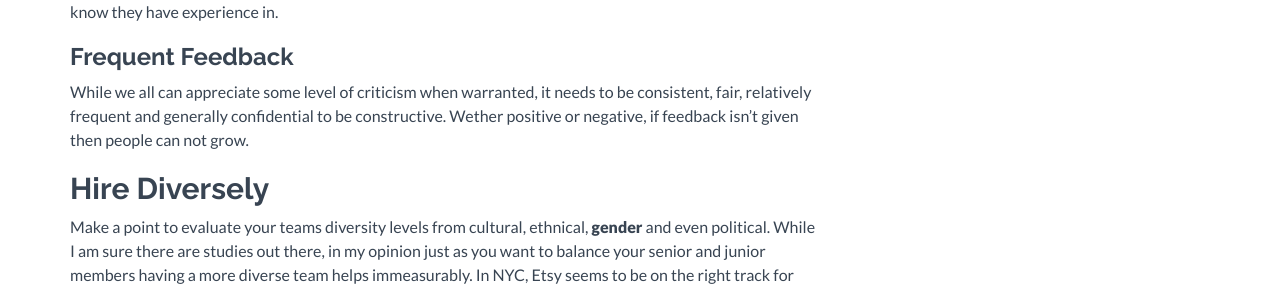
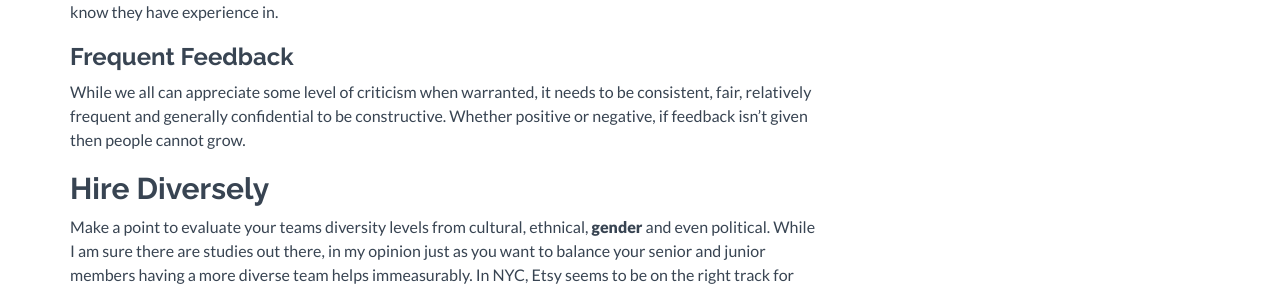
Before and after one commit to reslr/reslr.github.io, a Jekyll site: the page built from _posts/blog/2015-03-03-building-development-team.markdown, in a window 1280 px wide and 900 px high, scrolled down 1165 px. Shown: the part 178-468 px from the top of the window. Built offline with Jekyll 4.4.1, drawn with Linux system fonts in a browser that asks for light colours; nearby versions of some CDN libraries.

Commit message:
fixing some more typos

```diff
--- a/_posts/blog/2015-03-03-building-development-team.markdown
+++ b/_posts/blog/2015-03-03-building-development-team.markdown
@@ -22,7 +22,7 @@ When you hired your team were you looking for keywords like: "Enters time-sheets
 Give your team an environment to express their thoughts, differences and opinions on all kinds of topics; when they need support be there for them. If you have an overly introverted team, don't assume by taking control of every meeting you will some how put a spark in one/all of them to follow your lead. Show each of them they matter, don't take the limelight and find ways to encourage individuals to lead discussions you know they have experience in.
 
 ###Frequent Feedback
-While we all can appreciate some level of criticism when warranted, it needs to be consistent, fair, relatively frequent and generally confidential to be constructive. Wether positive or negative, if feedback isn't given then people can not grow.
+While we all can appreciate some level of criticism when warranted, it needs to be consistent, fair, relatively frequent and generally confidential to be constructive. Whether positive or negative, if feedback isn't given then people cannot grow.
 
 ##Hire Diversely
 Make a point to evaluate your teams diversity levels from cultural, ethnical, <b>gender</b> and even political. While I am sure there are studies out there, in my opinion just as you want to balance your senior and junior members having a more diverse team helps immeasurably. In NYC, Etsy seems to be on the right track for [hiring female engineers][etsy] and I'm sure others will follow (maybe even Silicon Valley?).
```
